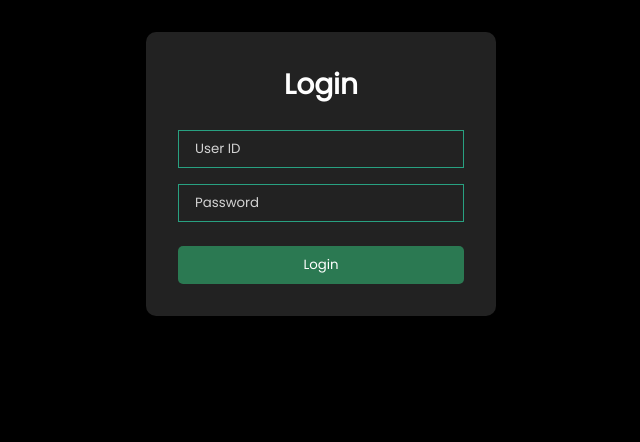
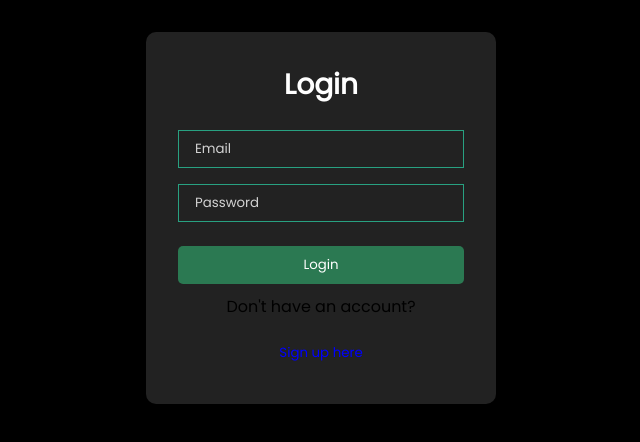
Before and after one commit to mohamedismail-git7/TODOLISTAPPWITHDB, a React (Create React App) app in the folder client/: page / in a window 1280 px wide. Shown: the top 442 px of the page, without its empty margins (319-959 px from the left). Built offline with nearby package versions, Linux system fonts and the light colour scheme.

Commit message:
updated signin page

```diff
--- a/client/src/components/Login.js
+++ b/client/src/components/Login.js
@@ -1,28 +1,51 @@
 import React, { useState } from 'react';
+import { supabase } from './supabaseClient';
 
 export const Login = ({ onLogin }) => {
-  const [userId, setUserId] = useState('');
+  const [email, setEmail] = useState('');
   const [password, setPassword] = useState('');
+  const [isSignUp, setIsSignUp] = useState(false); // toggle sign-up/login
 
-  const handleSubmit = (e) => {
+  const handleSubmit = async (e) => {
     e.preventDefault();
 
-    if (userId === 'ismail' && password === '1234') {
-      onLogin();
+    if (isSignUp) {
+      // 🔐 Sign-Up
+      const { data, error } = await supabase.auth.signUp({
+        email,
+        password,
+      });
+
+      if (error) {
+        alert('❌ Sign up failed: ' + error.message);
+      } else {
+        alert('✅ Sign up successful! Please log in.');
+        setIsSignUp(false); // switch to login
+      }
     } else {
-      alert('❌ Invalid credentials. Try admin / 1234');
+      // 🔓 Login
+      const { data, error } = await supabase.auth.signInWithPassword({
+        email,
+        password,
+      });
+
+      if (error) {
+        alert('❌ Login failed: ' + error.message);
+      } else {
+        onLogin(); // only after login
+      }
     }
   };
 
   return (
     <div className="login-wrapper">
-      <h2>Login</h2>
+      <h2>{isSignUp ? 'Sign Up' : 'Login'}</h2>
       <form onSubmit={handleSubmit}>
         <input
-          type="text"
-          placeholder="User ID"
-          value={userId}
-          onChange={(e) => setUserId(e.target.value)}
+          type="email"
+          placeholder="Email"
+          value={email}
+          onChange={(e) => setEmail(e.target.value)}
           required
         />
         <br />
@@ -34,8 +57,18 @@ export const Login = ({ onLogin }) => {
           required
         />
         <br />
-        <button type="submit">Login</button>
+        <button type="submit">{isSignUp ? 'Create Account' : 'Login'}</button>
       </form>
+
+      <p style={{ marginTop: '10px' }}>
+        {isSignUp ? 'Already have an account?' : "Don't have an account?"}{' '}
+        <button
+          onClick={() => setIsSignUp(!isSignUp)}
+          style={{ background: 'none', border: 'none', color: 'blue', cursor: 'pointer' }}
+        >
+          {isSignUp ? 'Login here' : 'Sign up here'}
+        </button>
+      </p>
     </div>
   );
 };
--- /dev/null
+++ b/client/src/components/supabaseClient.js
@@ -0,0 +1,7 @@
+// supabaseClient.js
+import { createClient } from '@supabase/supabase-js';
+
+const supabaseUrl = 'https://juwadmxuvqjrobaaibhu.supabase.co';
+const supabaseAnonKey = 'eyJhbGciOiJIUzI1NiIsInR5cCI6IkpXVCJ9.eyJpc3MiOiJzdXBhYmFzZSIsInJlZiI6Imp1d2FkbXh1dnFqcm9iYWFpYmh1Iiwicm9sZSI6ImFub24iLCJpYXQiOjE3NTMyNDUxNDYsImV4cCI6MjA2ODgyMTE0Nn0.L2dQ2D16rNSS65iTn-LXuGcvVDzq5LX1mdOmUUllynU';
+
+export const supabase = createClient(supabaseUrl, supabaseAnonKey);
```
Also changed, not shown: client/src/components/Main.js (+7 -3 lines).
